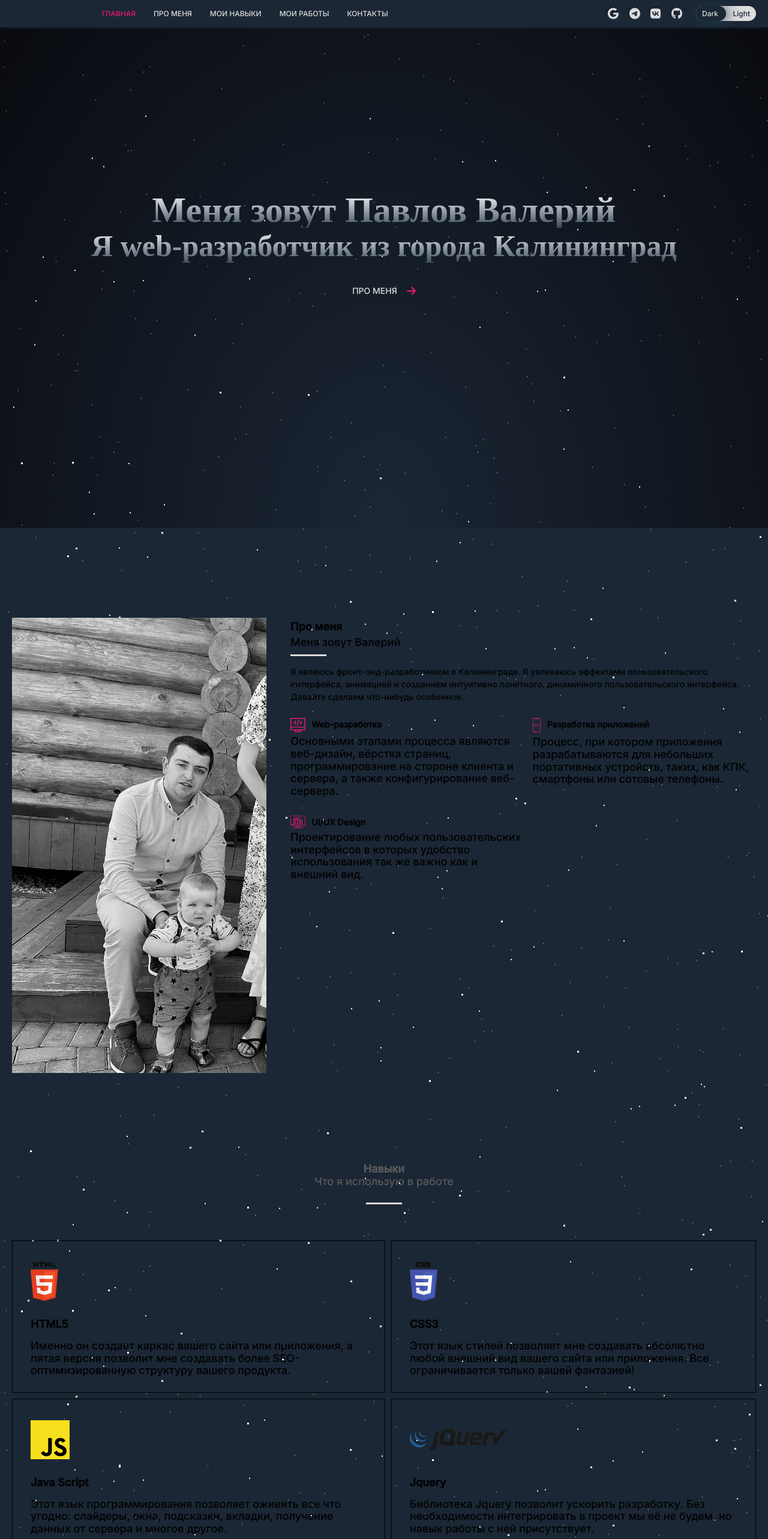
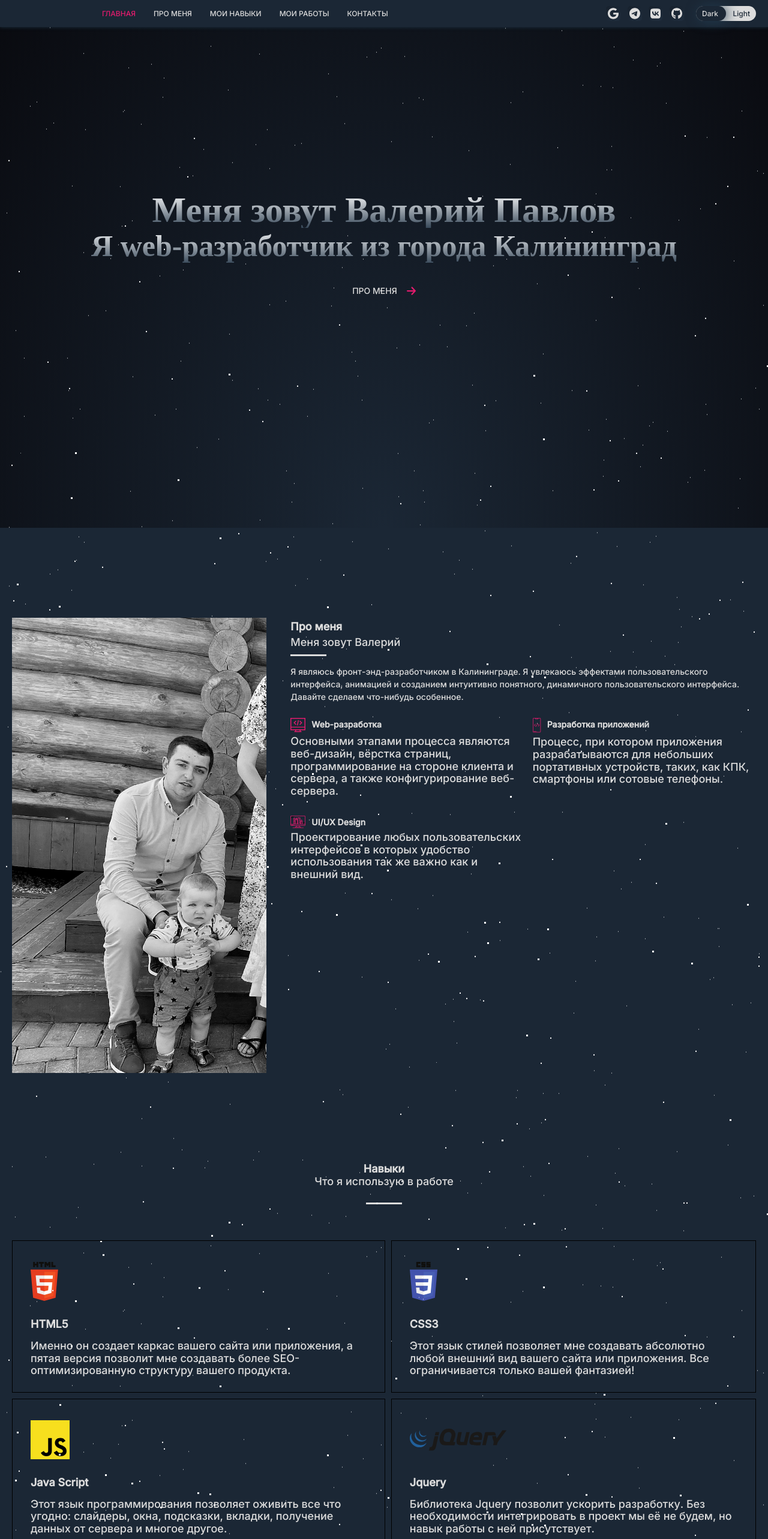
Before and after one commit to iqvver/my-site, a React (Create React App) app: page / in a window 1280 px wide. Shown: the top 2566 px of the page at 60% size. Built offline with nearby package versions, Linux system fonts and the light colour scheme.

Commit message:
minor fix

```diff
--- a/package.json
+++ b/package.json
@@ -1,7 +1,7 @@
 {
   "name": "my-site",
   "version": "0.1.0",
-  "homepage": "https://github.com/iqvver/my-site",
+  "homepage": "https://iqvver.github.io/my-site/",
   "private": true,
   "dependencies": {
     "@testing-library/jest-dom": "^5.16.5",
--- a/public/index.html
+++ b/public/index.html
@@ -1,43 +1,19 @@
 <!DOCTYPE html>
 <html lang="en">
+
 <head>
   <meta charset="utf-8" />
   <link rel="icon" href="%PUBLIC_URL%/favicon.ico" />
   <meta name="viewport" content="width=device-width, initial-scale=1" />
-    <meta name="theme-color" content="#000000" />
-    <meta
-      name="description"
-      content="Web site created using create-react-app"
-    />
-    <link rel="apple-touch-icon" href="%PUBLIC_URL%/logo192.png" />
-    <!--
-      manifest.json provides metadata used when your web app is installed on a
-      user's mobile device or desktop. See https://developers.google.com/web/fundamentals/web-app-manifest/
-    -->
-    <link rel="manifest" href="%PUBLIC_URL%/manifest.json" />
-    <!--
-      Notice the use of %PUBLIC_URL% in the tags above.
-      It will be replaced with the URL of the `public` folder during the build.
-      Only files inside the `public` folder can be referenced from the HTML.
+  <meta name="description" content="Web site created using create-react-app" />
 
-      Unlike "/favicon.ico" or "favicon.ico", "%PUBLIC_URL%/favicon.ico" will
-      work correctly both with client-side routing and a non-root public URL.
-      Learn how to configure a non-root public URL by running `npm run build`.
-    -->
-    <title>Pavlov[Valerii] Frontend Developer</title>
+  <title>Valerii[Pavlov] Frontend Developer</title>
 </head>
+
 <body>
   <noscript>You need to enable JavaScript to run this app.</noscript>
   <div id="root"></div>
-    <!--
-      This HTML file is a template.
-      If you open it directly in the browser, you will see an empty page.
 
-      You can add webfonts, meta tags, or analytics to this file.
-      The build step will place the bundled scripts into the <body> tag.
+</body>
 
-      To begin the development, run `npm start` or `yarn start`.
-      To create a production bundle, use `npm run build` or `yarn build`.
-    -->
-  </body>
 </html>
--- a/src/Components/Ability/_Ability.scss
+++ b/src/Components/Ability/_Ability.scss
@@ -1,8 +1,10 @@
 .ability {
     padding: 150px 20px 0 20px;
     background-color: var(--main-color);
+    color: var(--sub-color);
 
     &__title {
+        color: var(--sub-color);
         text-align: center;
     }
 
@@ -27,10 +29,12 @@
         }
 
         &-title {
+            color: var(--sub-color);
             margin-top: 24px;
         }
 
         &-text {
+            color: var(--sub-color);
             margin-top: 15px;
         }
     }
--- a/src/Components/Ability/_Progres.scss
+++ b/src/Components/Ability/_Progres.scss
@@ -20,7 +20,12 @@
             align-items: center;
 
             &-title {
+                color: var(--sub-color);
                 position: relative;
+            }
+
+            &-procent {
+                color: var(--sub-color);
             }
         }
     }
--- a/src/Components/About/_About.scss
+++ b/src/Components/About/_About.scss
@@ -12,6 +12,7 @@
 
     &__title {
         margin-top: 5px;
+        color: var(--sub-color);
     }
 
     &__photo {
@@ -46,6 +47,7 @@
         font-weight: 500;
         font-size: 14px;
         line-height: 21px;
+        color: var(--sub-color);
     }
 
     &__skils {
@@ -62,6 +64,7 @@
 
         &-title {
             display: flex;
+            color: var(--sub-color);
 
             img {
                 margin-right: 10px;
@@ -70,6 +73,7 @@
 
         &-text {
             margin-top: 5px;
+            color: var(--sub-color);
         }
     }
 }
--- a/src/Components/Portfolio/_Portfolio.scss
+++ b/src/Components/Portfolio/_Portfolio.scss
@@ -13,6 +13,7 @@
     }
 
     &__title {
+        color: var(--sub-color);
         text-align: center;
         margin-top: 5px;
     }
--- a/src/Components/Promo/Promo.jsx
+++ b/src/Components/Promo/Promo.jsx
@@ -9,7 +9,7 @@ const Promo = () => {
       <div className="promo__stars2" />
       <div className="promo__stars3" />
       <div className="promo__title">
-        <span className="title title_fs60">Меня зовут Павлов Валерий</span>
+        <span className="title title_fs60">Меня зовут Валерий Павлов</span>
         <span className="title title_fs50">
           Я web-разработчик из города Калининград
         </span>
--- a/src/Components/Promo/_Promo.scss
+++ b/src/Components/Promo/_Promo.scss
@@ -6,6 +6,7 @@ $shadows-big: multiple-box-shadow(100);
     display: grid;
     min-height: 110vh;
     background: radial-gradient(ellipse at bottom, #1b2735 0%, #090a0f 100%);
+    overflow-anchor: none;
 
     &__stars {
         width: 1px;
--- a/src/Components/Widgets/Chevron/Chevron.jsx
+++ b/src/Components/Widgets/Chevron/Chevron.jsx
@@ -1,12 +1,13 @@
 import React from "react";
+import { Link } from "react-scroll";
 import shevron from "../../../Assets/Icons/chevron.svg";
 
 const Chevron = () => {
   return (
     <div className="chevron">
-      <a href="#promo" className="page-up">
+      <Link to="promo" className="page-up">
         <img src={shevron} alt="shevron" />
-      </a>
+      </Link>
     </div>
   );
 };
--- a/src/scss/base/_app.scss
+++ b/src/scss/base/_app.scss
@@ -6,7 +6,7 @@
   box-sizing: border-box;
   font-size: calc(10px + 1vmin);
   margin: 0;
-  transition: 2s;
+  transition: 1s;
 }
 
 .app {
```
Also changed, not shown: public/manifest.json, src/css/index.min.css. Lines whose indentation alone changed are shown as unchanged.
